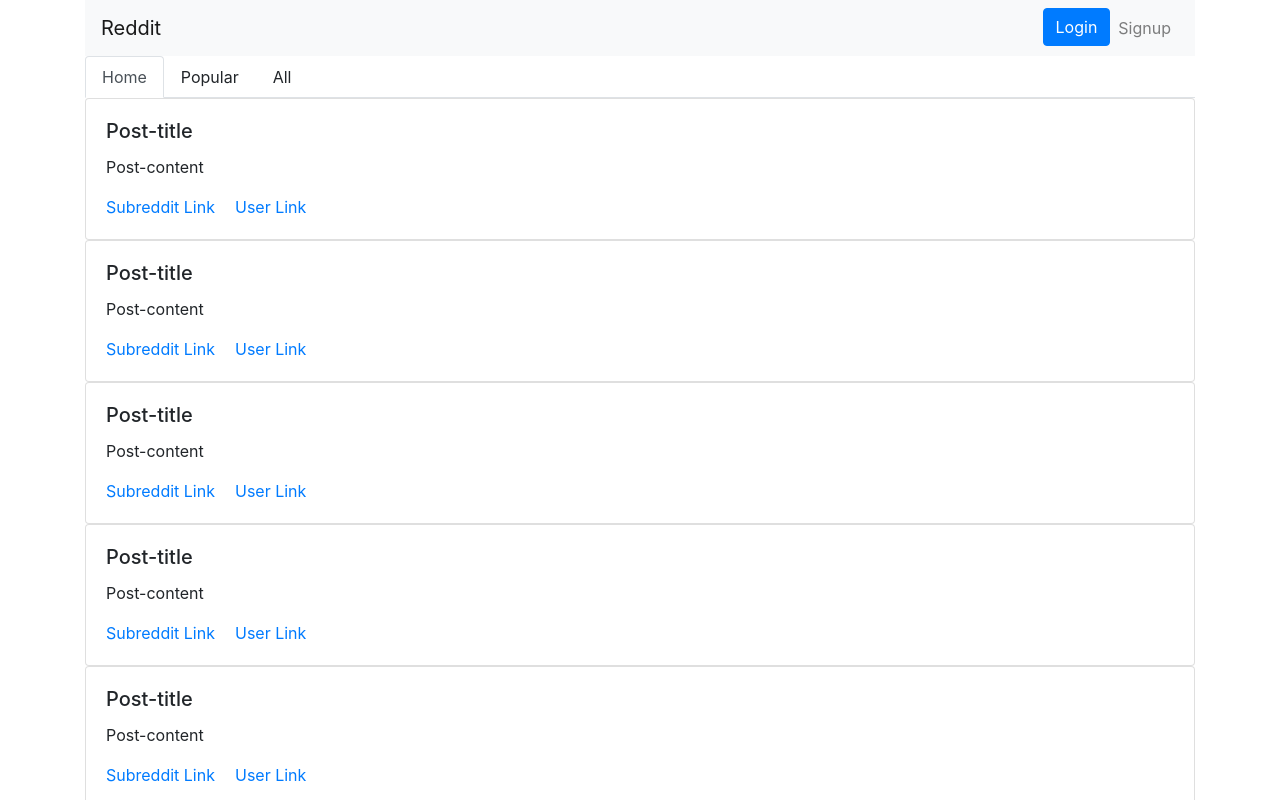
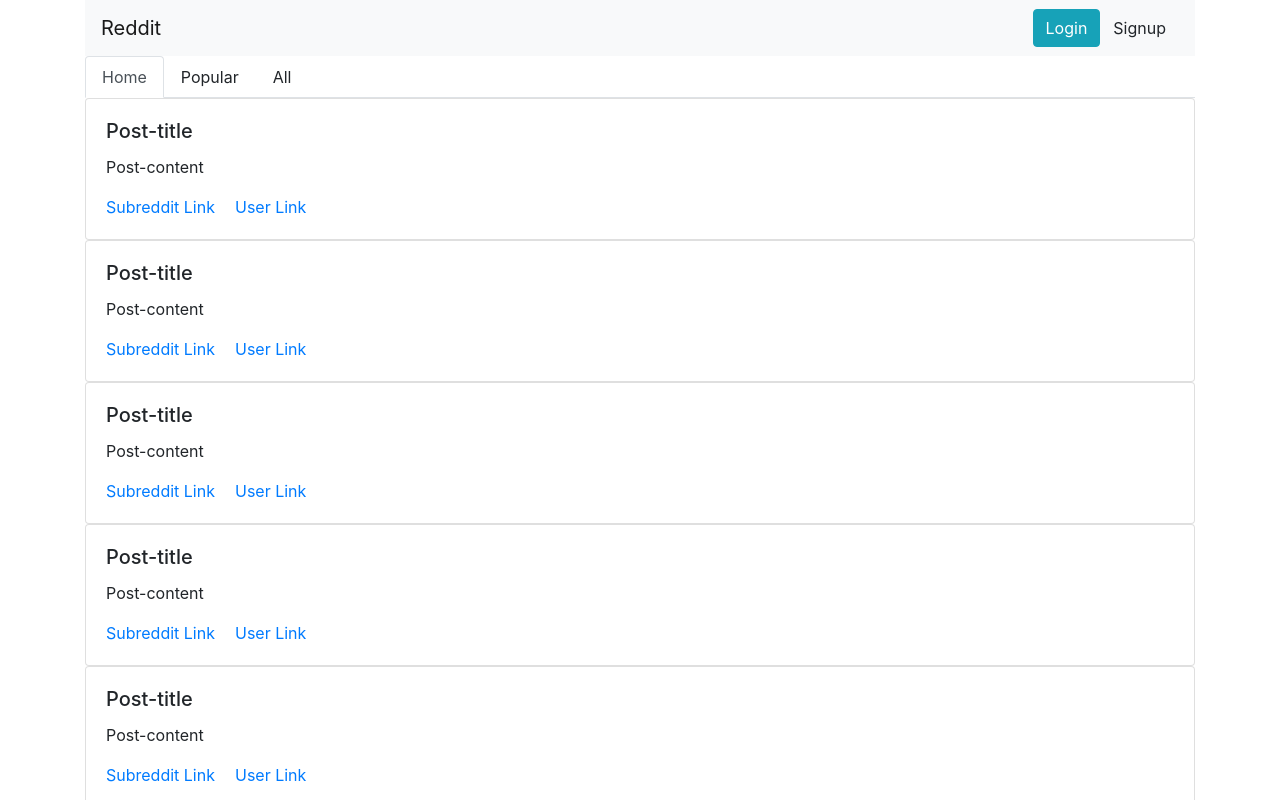
Before and after one commit to SreekarMouli98/Reddit-Clone, a React app in the folder reactfe/: page / in a window 1280 px wide. Shown: the top 800 px of the page. Built offline with nearby package versions, Linux system fonts and the light colour scheme.

Commit message:
Added reactfe-SignupModal

```diff
--- a/reactfe/src/HeaderComponent/LoginComponent/index.js
+++ b/reactfe/src/HeaderComponent/LoginComponent/index.js
@@ -12,7 +12,7 @@
                 { context => {
                     return (
                         <React.Fragment>
-                            <Button color="primary" onClick={() => context.toggleLoginModal()}>Login</Button>
+                            <Button color="info" onClick={() => context.toggleLoginModal()}>Login</Button>
                             <Modal isOpen={context.loginModalOpen} toggle={() => context.toggleLoginModal()}>
                                 <ModalHeader toggle={() => context.toggleLoginModal()}></ModalHeader>
                                 <ModalBody>
--- /dev/null
+++ b/reactfe/src/HeaderComponent/SignupComponent/index.js
@@ -0,0 +1,45 @@
+import React, {Component} from 'react'
+import Context from '../../provider'
+import {
+    Button, Modal, ModalHeader, ModalBody, ModalFooter,
+    Col, Form, FormGroup, Label, Input, FormText
+} from 'reactstrap'
+
+class SignupComponent extends Component {
+    render() {
+        return (
+            <Context.Consumer>
+                { context => {
+                    return (
+                        <React.Fragment>
+                            <Button color="lite" onClick={() => context.toggleSignupModal()}>Signup</Button>
+                            <Modal centered isOpen={context.signupModalOpen} toggle={() => context.toggleSignupModal()}>
+                                <ModalHeader toggle={() => context.toggleSignupModal()}></ModalHeader>
+                                <ModalBody>
+                                    <Form>
+                                        <FormGroup><Input type='text' name='firstname' id='firstname' placeholder='First Name' /></FormGroup>
+                                        <FormGroup><Input type='text' name='lastname' id='lastname' placeholder='Last Name' /></FormGroup>
+                                        <FormGroup><Input type='text' name='username' id='username' placeholder='Username' /></FormGroup>
+                                        <FormGroup><Input type='email' name='email' id='email' placeholder='Email' /></FormGroup>
+                                        <FormGroup row>
+                                            <Label for='date' sm={4}>Date of birth</Label>
+                                            <Col sm={8}><Input type='date' name='date' id='date' /></Col>
+                                        </FormGroup>
+                                        <FormGroup><Input type='password' name='password' id='password' placeholder='Password' /></FormGroup>
+                                        <FormGroup row>
+                                            <Col sm={{size:10, offset:9}}><Button>Signup</Button></Col>
+                                        </FormGroup>
+                                    </Form>
+                                </ModalBody>
+                                <ModalFooter>
+                                </ModalFooter>
+                            </Modal>
+                        </React.Fragment>
+                    )}
+                }
+            </Context.Consumer>
+        )
+    }
+}
+
+export default SignupComponent;
--- a/reactfe/src/HeaderComponent/index.js
+++ b/reactfe/src/HeaderComponent/index.js
@@ -6,6 +6,7 @@
     Form, FormGroup, Label, Input, Button,
 } from 'reactstrap';
 import LoginComponent from './LoginComponent'
+import SignupComponent from './SignupComponent'
 
 class HeaderComponent extends React.Component {
     render() {
@@ -18,27 +19,8 @@
                                 <NavbarToggler onClick={() => context.toggleNavbar()} />
                                 <Collapse isOpen={context.navbarOpen} navbar>
                                 <Nav className="ml-auto" navbar>
-                                    <NavItem>
-                                        {/* <Dropdown inNavbar isOpen={context.loginDropdownOpen} toggle={() => context.toggleLoginDropdown()}>
-                                            <DropdownToggle tag="a" className="nav-link" caret>Login</DropdownToggle>
-                                            <DropdownMenu>
-                                                <Form inline>
-                                                    <FormGroup>
-                                                        <Label for="exampleUsername" hidden>Username</Label>
-                                                        <Input type="text" name="username" id="exampleUsername" placeholder="Username" />
-                                                    </FormGroup>
-                                                    <FormGroup>
-                                                        <Label for="examplePassword" hidden>Password</Label>
-                                                        <Input type="password" name="password" id="examplePassword" placeholder="Password" />
-                                                    </FormGroup>
-                                                    <DropdownItem divider />
-                                                    <Button>Login</Button>
-                                                </Form>
-                                            </DropdownMenu>
-                                        </Dropdown> */}
-                                        <LoginComponent />
-                                    </NavItem>
-                                    <NavItem><NavLink href="/">Signup</NavLink></NavItem>
+                                    <NavItem><LoginComponent /></NavItem>
+                                    <NavItem><SignupComponent /></NavItem>
                                 </Nav>
                             </Collapse>
                         </Navbar>
--- a/reactfe/src/provider.js
+++ b/reactfe/src/provider.js
@@ -6,15 +6,23 @@
   state = {
 
     loginModalOpen: false,
+    signupModalOpen: false,
     navbarOpen: false,
     activeTab: '1',
 
     toggleLoginModal: () => {
       this.setState({loginModalOpen: !this.state.loginModalOpen});
     },
+
+    toggleSignupModal: () => {
+      this.setState({signupModalOpen: !this.state.signupModalOpen});
+    },
+
+
     toggleNavbar: () => {
       this.setState({navbarOpen: !this.state.navbarOpen})
     },
+
     toggleTab: (tab) => {
       if(this.state.activeTab !== tab) {
         this.setState({activeTab: tab});
```
Also changed, not shown: 1 other file (tests, documents, lock files or other folders).
